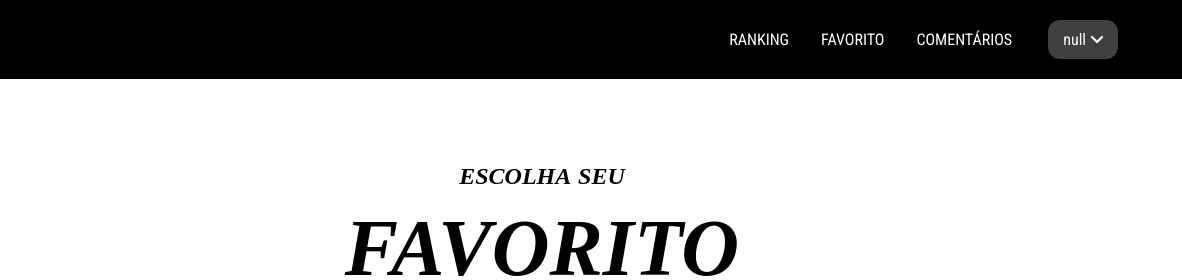
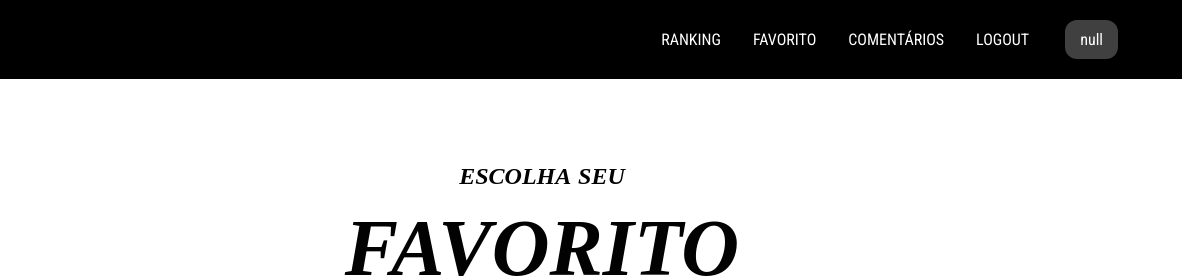
Before and after one commit to EduardoDamSilva/projetoIndividual, a website: page public/favorito.html in a window 1280 px wide. Shown: the top 280 px of the page, 98-1280 px from the left. Drawn offline with Linux system fonts and the light colour scheme.

Commit message:
ultimos ajustes no site

```diff
--- a/public/css/comentario.css
+++ b/public/css/comentario.css
@@ -60,3 +60,8 @@
   border: 1px solid black;
   cursor: pointer;
 }
+
+.logout{
+  color: white;
+  cursor: pointer;
+}
--- a/public/css/index.css
+++ b/public/css/index.css
@@ -25,6 +25,7 @@
 
 .header{
   padding: 20px 0;
+
 }
 
 .header a{
--- a/public/favorito.html
+++ b/public/favorito.html
@@ -17,11 +17,8 @@
           <a href="ranking.html"><li class="linkPaginas">Ranking</li></a>
           <a href="#"><li class="linkPaginas">Favorito</li></a>
           <a href="comentarios.html"><li class="linkPaginas">Comentários</li></a>
-          <li id="nomeUsuario" onclick="mostrarModal()" class="nomeUsuario">Blade1 <img src="assets/setinha-para-baixo.png" alt=""></li>
-          <div onclick="esconderModal()" id="nomeUsuario2" class="nomeUsuario2" style="display: none;">
-            <div>Blade1 <img src="assets/setinha-para-baixo.png" alt=""></div>
-            <div onclick="sair()" class="sair">Sair</div>
-          </div>
+          <li onclick="logout()" class="linkPaginas logout">Logout</li>
+          <a href="#"><li id="nomeUsuario" class="nomeUsuario">Blade1</li></a>
         </ul>
       </nav>
     </div>
@@ -66,16 +63,16 @@
 <script src="js/favorito.js"></script>
 <script>
 
-  nomeUsuario.innerHTML = sessionStorage.getItem("NOME_USUARIO") + '<img src="assets/setinha-para-baixo.png" alt="">'
+  nomeUsuario.innerHTML = sessionStorage.getItem("NOME_USUARIO") + ""
 
-  nomeUsuario2.innerHTML = '<div>' + sessionStorage.getItem("NOME_USUARIO") + '<img src="assets/setinha-para-baixo.png" alt=""> </div>' + '<div onclick="sair()" class="sair"><b>Sair</b></div>'
+  function logout(){
+    sessionStorage.EMAIL_USUARIO = null;
+    sessionStorage.NOME_USUARIO = null;
+    sessionStorage.ID_USUARIO = null;
+    sessionStorage.FK_COMENTARIO = null;
+    sessionStorage.FK_CAMPEAO = null;
 
-  function mostrarModal(){
-      nomeUsuario2.style.display = "flex"
-  }
-
-  function esconderModal(){
-    nomeUsuario2.style.display = "none"
+    location = "index.html"
   }
 
   function sair(){
```
Also changed, not shown: public/comentarios.html (+11 -2 lines), public/index.html (+8 -0 lines), public/ranking.html (+13 -2 lines), public/js/index.js (line endings or trailing spaces).
